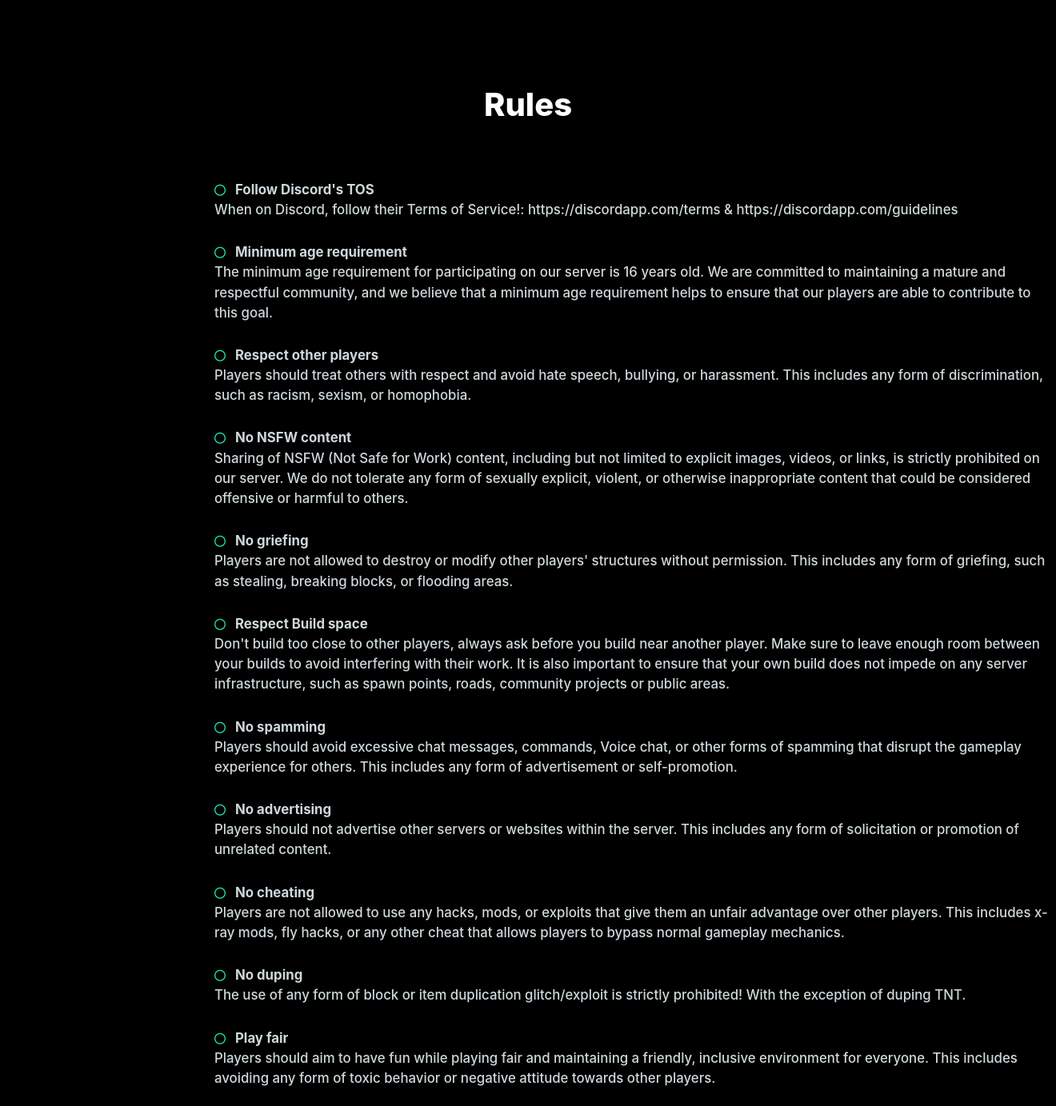
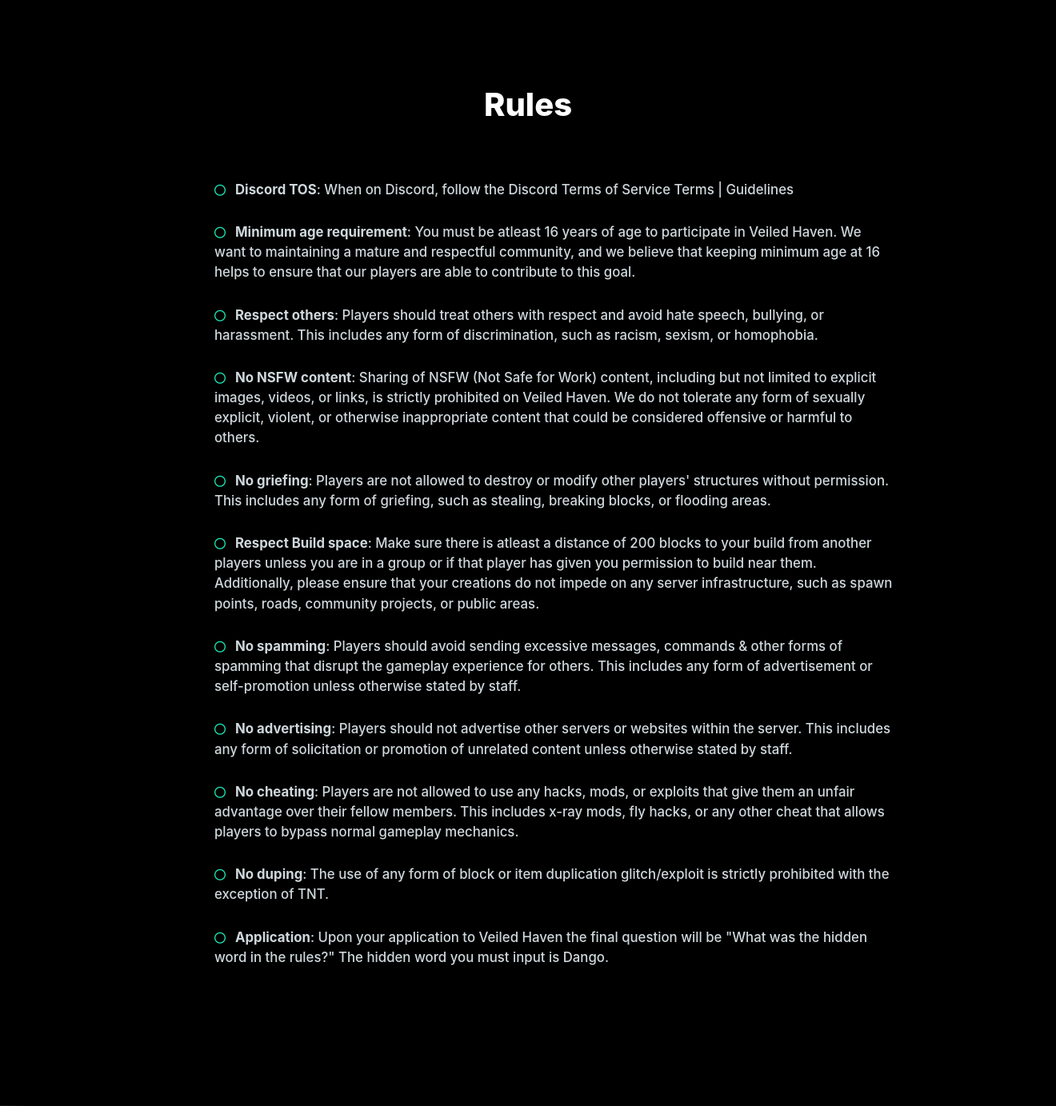
Before and after one commit to Veiled-Haven/Landingpage, a Flask app: page / in a window 1320 px wide. Shown: the part 2080-3463 px from the top of the page at 80% size. Run offline with Flask 3, Linux system fonts and the light colour scheme; some libraries are stand-ins or nearby versions.

Commit message:
feat: update rules and update social links

```diff
--- a/templates/index.html
+++ b/templates/index.html
@@ -125,20 +125,20 @@
         </div>
         <!--rules list-->
         <div class="row pt-5 pricing-table">
-            <div class="col-12 offset-md-1">
+            <div class="col-10 offset-md-1">
                 <ol class="features-list">
-                    <li><strong>Follow Discord's TOS</strong><br> When on Discord, follow their Terms of Service!: https://discordapp.com/terms &amp; https://discordapp.com/guidelines</li>
-                    <li><strong>Minimum age requirement</strong><br> The minimum age requirement for participating on our server is 16 years old. We are committed to maintaining a mature and respectful community, and we believe that a minimum age requirement helps to ensure that our players are able to contribute to this goal.</li>
-                    <li><strong>Respect other players</strong><br> Players should treat others with respect and avoid hate speech, bullying, or harassment. This includes any form of discrimination, such as racism, sexism, or homophobia.</li>
-                    <li><strong>No NSFW content</strong><br> Sharing of NSFW (Not Safe for Work) content, including but not limited to explicit images, videos, or links, is strictly prohibited on our server. We do not tolerate any form of sexually explicit, violent, or otherwise inappropriate content that could be considered offensive or harmful to others.</li>
-                    <li><strong>No griefing</strong><br> Players are not allowed to destroy or modify other players' structures without permission. This includes any form of griefing, such as stealing, breaking blocks, or flooding areas.</li>
-                    <li><strong>Respect Build space</strong><br> Don't build too close to other players, always ask before you build near another player. Make sure to leave enough room between your builds to avoid interfering with their work. It is also important to ensure that your own build does not impede on any server infrastructure, such as spawn points, roads, community projects or public areas.</li>
-                    <li><strong>No spamming</strong><br> Players should avoid excessive chat messages, commands, Voice chat, or other forms of spamming that disrupt the gameplay experience for others. This includes any form of advertisement or self-promotion.</li>
-                    <li><strong>No advertising</strong><br> Players should not advertise other servers or websites within the server. This includes any form of solicitation or promotion of unrelated content.</li>
-                    <li><strong>No cheating</strong><br> Players are not allowed to use any hacks, mods, or exploits that give them an unfair advantage over other players. This includes x-ray mods, fly hacks, or any other cheat that allows players to bypass normal gameplay mechanics.</li>
-                    <li><strong>No duping</strong><br> The use of any form of block or item duplication glitch/exploit is strictly prohibited! With the exception of duping TNT.</li>
-                    <li><strong>Play fair</strong><br> Players should aim to have fun while playing fair and maintaining a friendly, inclusive environment for everyone. This includes avoiding any form of toxic behavior or negative attitude towards other players.</li>
-                </ul>
+                    <li><strong>Discord TOS</strong>: When on Discord, follow the Discord Terms of Service Terms | Guidelines</li>
+                    <li><strong>Minimum age requirement</strong>: You must be atleast 16 years of age to participate in Veiled Haven. We want to maintaining a mature and respectful community, and we believe that keeping minimum age at 16 helps to ensure that our players are able to contribute to this goal.</li>
+                    <li><strong>Respect others</strong>: Players should treat others with respect and avoid hate speech, bullying, or harassment. This includes any form of discrimination, such as racism, sexism, or homophobia.</li>
+                    <li><strong>No NSFW content</strong>: Sharing of NSFW (Not Safe for Work) content, including but not limited to explicit images, videos, or links, is strictly prohibited on Veiled Haven. We do not tolerate any form of sexually explicit, violent, or otherwise inappropriate content that could be considered offensive or harmful to others.</li>
+                    <li><strong>No griefing</strong>: Players are not allowed to destroy or modify other players' structures without permission. This includes any form of griefing, such as stealing, breaking blocks, or flooding areas.</li>
+                    <li><strong>Respect Build space</strong>: Make sure there is atleast a distance of 200 blocks to your build from another players unless you are in a group or if that player has given you permission to build near them. Additionally, please ensure that your creations do not impede on any server infrastructure, such as spawn points, roads, community projects, or public areas.</li>
+                    <li><strong>No spamming</strong>: Players should avoid sending excessive messages, commands & other forms of spamming that disrupt the gameplay experience for others. This includes any form of advertisement or self-promotion unless otherwise stated by staff.</li>
+                    <li><strong>No advertising</strong>: Players should not advertise other servers or websites within the server. This includes any form of solicitation or promotion of unrelated content unless otherwise stated by staff.</li>
+                    <li><strong>No cheating</strong>: Players are not allowed to use any hacks, mods, or exploits that give them an unfair advantage over their fellow members. This includes x-ray mods, fly hacks, or any other cheat that allows players to bypass normal gameplay mechanics.</li>
+                    <li><strong>No duping</strong>: The use of any form of block or item duplication glitch/exploit is strictly prohibited with the exception of TNT.</li>
+                    <li><strong>Application</strong>: Upon your application to Veiled Haven the final question will be "What was the hidden word in the rules?" The hidden word you must input is Dango.</li>
+                </ol>
             </div>
         </div>
     </div>
@@ -151,7 +151,7 @@
             <div class="col-md-10 mx-auto text-center">
                 <h2 class="heading-black">Application!</h2>
                 <p>Ready to dive into the adventure of Veiled Haven? Join our Discord and apply now to start your journey!</p>
-                <a href="https://discord.com/invite/XBsWNw7zQu" class="btn btn-primary"><i class="fa fa-brands fa-discord"></i> Join Veiled Haven on Discord</a>
+                <a href="https://discord.com/invite/XBsWNw7zQu" class="btn btn-primary"><i class="fa fa-brands fa-discord"></i> Join Veiled Haven on Discord <i class="fa fa-brands fa-discord"></i></a>
             </div>
         </div>
     </div>
@@ -164,16 +164,13 @@
             <div class="col-sm-5 mr-auto">
                 <h5>Veiled Haven</h5>
                 <p class="text-muted">A Minecraft Server Project with a focus on keeping a vanilla gameplay experience and maintaining an adult community!</p>
-                <ul class="list-inline social social-sm">
-                    <li class="list-inline-item">
-                        <a href="https://discord.com/invite/XBsWNw7zQu"><i class="fa fa-brands fa-discord"></i></a>
-                    </li>
-                </ul>
+                <p><a href="https://discord.com/invite/XBsWNw7zQu"><i class="fa fa-brands fa-discord"></i></a> <a href="https://www.reddit.com/user/veiled_haven/"><i class="fa fa-brands fa-reddit"></i></a></p>
             </div>
             <div class="col-sm-2">
                 <h5>Links</h5>
                 <ul class="list-unstyled">
-                    <li><a href="https://map.veiled-haven.net">Map</a></li>
+                    <li><a href="https://map.veiled-haven.net"><i class="fa fa-solid fa-map"></i> Map</a></li>
+                    <li><a href="https://www.reddit.com/user/veiled_haven/"><i class="fa fa-brands fa-reddit"></i> Reddit</a></li>
                 </ul>
             </div>
         </div>
--- a/templates/parts/navigation.html
+++ b/templates/parts/navigation.html
@@ -28,7 +28,7 @@
                         <a class="nav-link page-scroll" href="#rules">Rules</a>
                     </li>
                     <li class="nav-item">
-                        <a class="nav-link page-scroll" href="#application">Application</a>
+                        <a class="nav-link page-scroll" href="#application">Apply via Discord</a>
                     </li>
                 </ul>
                 {% endif %}
```
